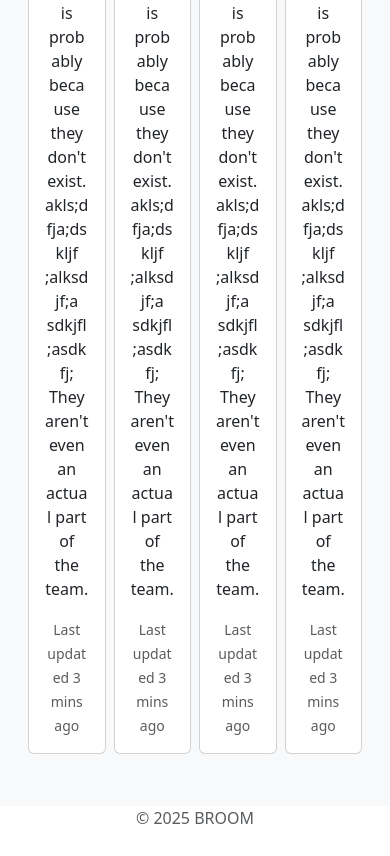
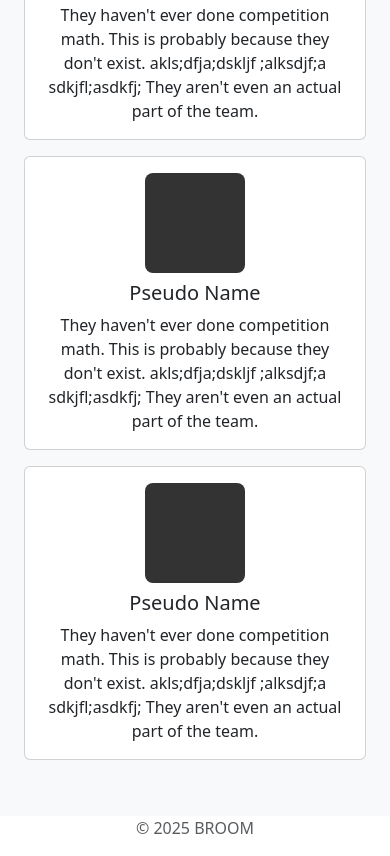
Before and after one commit to broom-program/broom-program.github.io, a plain HTML site: page team.html in a window 390 px wide. Shown: the part 642-1498 px from the top of the page. Drawn offline with nearby package versions, Linux system fonts and the light colour scheme.

Commit message:
Responsive
Made team.html responsive and minor edits to both index.html and team.html.

```diff
--- a/team.html
+++ b/team.html
@@ -24,6 +24,26 @@
 
         .w-80 {
             width: 80%;
+        }
+
+        @media (min-width: 800px){
+            .w-md-25{
+                width: calc(25% - 1rem) !important;
+                margin: 0.5rem;
+            }
+        }
+        @media (min-width: 450px) and (max-width: 800px){
+            .w-md-25{
+                width: calc(50% - 1rem) !important;
+                margin: 0.5rem;
+                margin-bottom: 1rem;
+            }
+        }
+        @media (max-width: 450px){
+            .w-md-25{
+                width: calc(100% - 1rem) !important;
+                margin: 0.5rem;
+            }
         }
     </style>
 </head>
@@ -54,55 +74,46 @@
                             <a class="nav-link" href="#links">Contact</a>
                         </li>
                     </ul>
-                    <!-- <ul class="navbar-nav ms-auto align-items-center">
-                        <li class="nav-item">
-                            <a class="nav-link material-symbols-outlined" href="#">light_mode</a>
-                        </li>
-                    </ul> -->
                 </div>
             </div>
         </nav>
-        <div class="px-4 py-5 text-center bg-light w-100">
+        <div class="px-3 py-5 text-center bg-light w-100">
             <h1 class="fw-bold display-4 mb-4">Team</h1>
-            <div class="card-container d-flex flex-row">
-                <div class="card w-25 m-1">
+            <div class="card-container d-flex flex-row flex-wrap">
+                <div class="card w-md-25">
                     <div class="card-body">
                         <img src="default.svg" alt="..." class="mb-2 rounded-3">
                         <h5 class="card-title">Pseudo Name</h5>
                         <p class="card-text">They haven't ever done competition math. This is probably because they
                             don't exist. akls;dfja;dskljf ;alksdjf;a sdkjfl;asdkfj; They aren't even an actual part of
                             the team.</p>
-                        <p class="card-text"><small class="text-body-secondary">Last updated 3 mins ago</small></p>
                     </div>
                 </div>
-                <div class="card w-25 m-1">
+                <div class="card w-md-25">
                     <div class="card-body">
                         <img src="default.svg" alt="..." class="mb-2 rounded-3">
                         <h5 class="card-title">Pseudo Name</h5>
                         <p class="card-text">They haven't ever done competition math. This is probably because they
                             don't exist. akls;dfja;dskljf ;alksdjf;a sdkjfl;asdkfj; They aren't even an actual part of
                             the team.</p>
-                        <p class="card-text"><small class="text-body-secondary">Last updated 3 mins ago</small></p>
                     </div>
                 </div>
-                <div class="card w-25 m-1">
+                <div class="card w-md-25">
                     <div class="card-body">
                         <img src="default.svg" alt="..." class="mb-2 rounded-3">
                         <h5 class="card-title">Pseudo Name</h5>
                         <p class="card-text">They haven't ever done competition math. This is probably because they
                             don't exist. akls;dfja;dskljf ;alksdjf;a sdkjfl;asdkfj; They aren't even an actual part of
                             the team.</p>
-                        <p class="card-text"><small class="text-body-secondary">Last updated 3 mins ago</small></p>
                     </div>
                 </div>
-                <div class="card w-25 m-1">
+                <div class="card w-md-25">
                     <div class="card-body">
                         <img src="default.svg" alt="..." class="mb-2 rounded-3">
                         <h5 class="card-title">Pseudo Name</h5>
                         <p class="card-text">They haven't ever done competition math. This is probably because they
                             don't exist. akls;dfja;dskljf ;alksdjf;a sdkjfl;asdkfj; They aren't even an actual part of
                             the team.</p>
-                        <p class="card-text"><small class="text-body-secondary">Last updated 3 mins ago</small></p>
                     </div>
                 </div>
             </div>
```
Also changed, not shown: index.html (+3 -52 lines).
